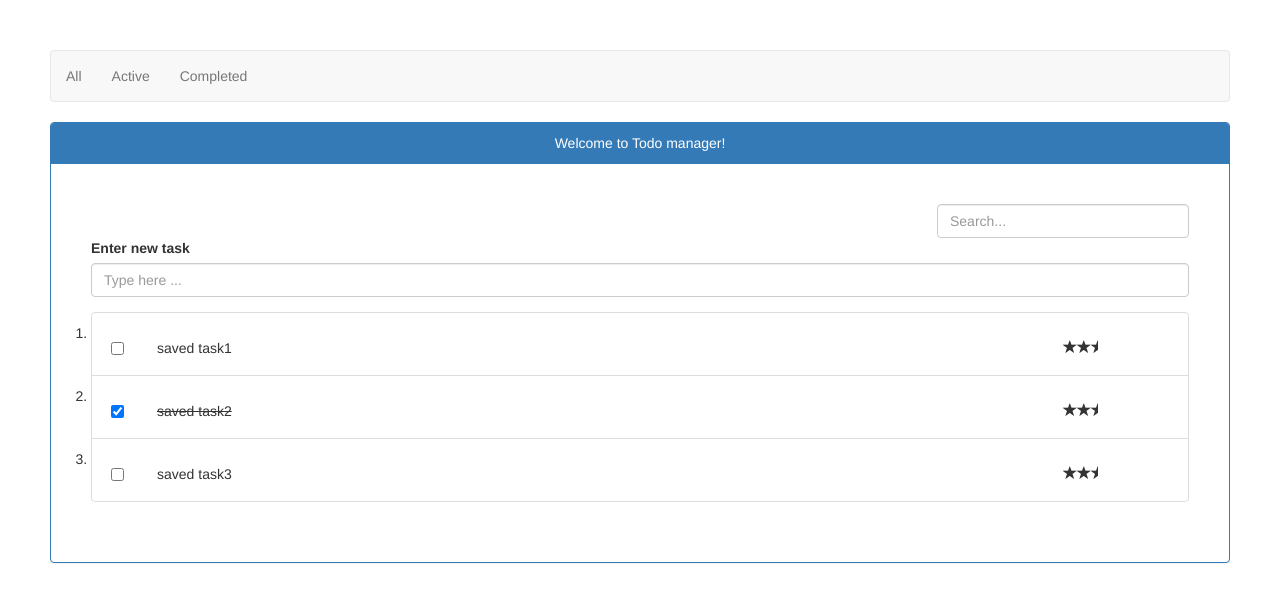
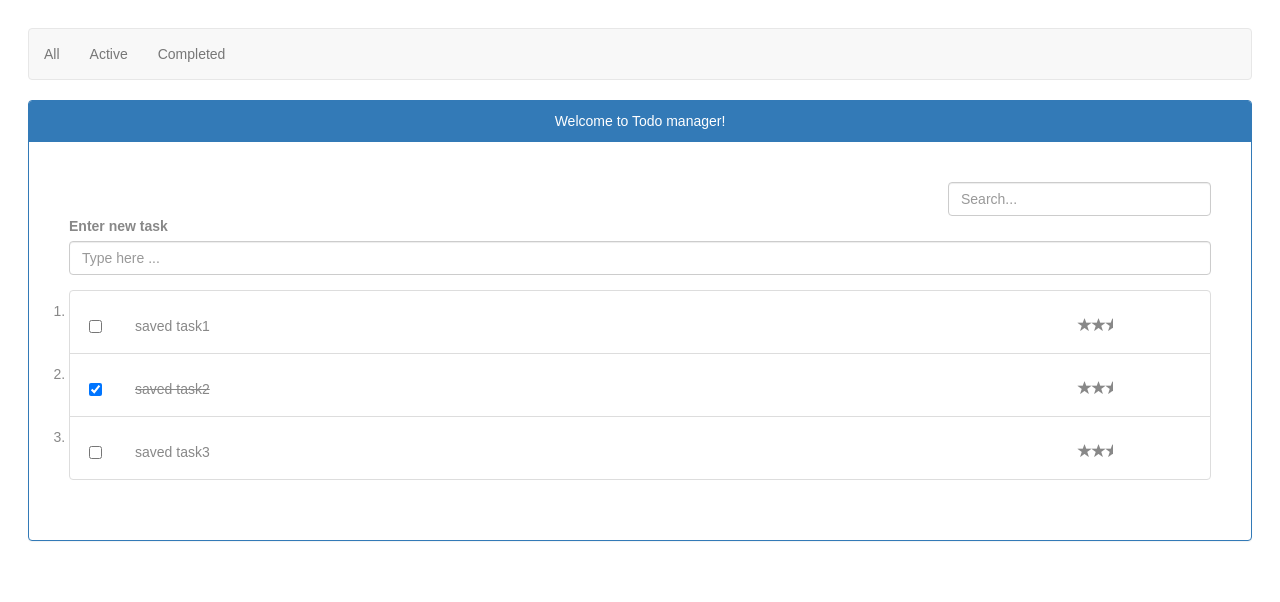
Before and after one commit to shubham-aneja/angular-samples, an Angular app: page / in a window 1280 px wide. Shown: the top 602 px of the page. Built offline with nearby package versions, Linux system fonts and the light colour scheme.

Commit message:
link visit css and global css added

```diff
--- a/src/app/app.component.css
+++ b/src/app/app.component.css
@@ -2,3 +2,15 @@
 .panel-body {
   padding: 40px;
 }
+
+
+nav a:visited, a:link {
+  color: #607D8B;
+}
+nav a:hover {
+  color: #039be5;
+  background-color: #CFD8DC;
+}
+nav a.active {
+  color: #039be5;
+}
--- a/src/app/app.component.html
+++ b/src/app/app.component.html
@@ -3,13 +3,13 @@
   <nav class="navbar navbar-default">
     <ul class="nav navbar-nav">
       <li>
-        <a [routerLink]="['', 'all']">All</a>
+        <a routerLinkActive="active" [routerLink]="['', 'all']">All</a>
       </li>
       <li>
-        <a [routerLink]="['', 'active']">Active</a>
+        <a routerLinkActive="active" [routerLink]="['', 'active']">Active</a>
       </li>
       <li>
-        <a  [routerLink]="['', 'completed']">Completed</a>
+        <a  routerLinkActive="active" [routerLink]="['', 'completed']">Completed</a>
       </li>
     </ul>
   </nav>
--- a/src/app/tasks/tasks-list.component.ts
+++ b/src/app/tasks/tasks-list.component.ts
@@ -3,6 +3,10 @@ import {TaskService} from './task.service'
 import {ITask} from './task'
 import {ActivatedRoute} from '@angular/router'
 import uuid from 'uuid'
+
+
+
+import 'rxjs/add/operator/switchMap';
 
 @Component({
   selector: 'tasks-list',
@@ -27,6 +31,26 @@ export class TasksListComponent implements OnInit {
     this.sub = this._route.params.subscribe(params => {
       this.status = params.status
     });
+
+    this._route.paramMap
+      .switchMap((params) => {
+        console.log(' params are here again, this time with the help of switchMap ', params)
+        /*this console wont get printed untill subscibe is used post to this function call*/
+        return ['abc']
+      })
+      .subscribe(status => {
+
+        console.log('param is', status)
+        //return status
+      });
+      //COmment this out, but remember, subscribe only works with stream respose,
+      //  like a [array] or a string(array of character) lets say 'abc' or ['a','b','c']
+
+
+    /*  this.route.paramMap
+     .switchMap((params: ParamMap) => this.heroService.getHero(+params.get('id')))
+     .subscribe(hero => this.hero = hero);*/
+
   }
 
   ngOnDestroy() {
@@ -37,26 +61,26 @@ export class TasksListComponent implements OnInit {
     value.trim()
     if (!value)return;
     this.taskList = [...this.taskList,
-      {id:uuid.v4(), title: value, isCompleted: this.status === 'completed', priority: 1}
+      {id: uuid.v4(), title: value, isCompleted: this.status === 'completed', priority: 1}
     ]
     this.taskTitle = '';
   }
 
-  toggleCompletionStatus(task:ITask, index: number = 2):void {
-    this.taskList = this.taskList.map( (currentTask, currentIndex) => {
-      if(task.id=== currentTask.id){
+  toggleCompletionStatus(task:ITask, index:number = 2):void {
+    this.taskList = this.taskList.map((currentTask, currentIndex) => {
+      if (task.id === currentTask.id) {
         return {
           ...currentTask,
           isCompleted: !currentTask.isCompleted
         }
-      }else {
+      } else {
         return currentTask
       }
     })
 
   }
 
-  onTaskPriorityPress(priority:number): void {
+  onTaskPriorityPress(priority:number):void {
     console.log(`Task clicked with priority ${priority} in parent/task-list component`)
   }
 }
--- a/src/styles.css
+++ b/src/styles.css
@@ -1,4 +1,21 @@
-/* You can add global styles to this file, and also import other style files */
-body{
-  margin: 50px
+h1 {
+  color: #369;
+  font-family: Arial, Helvetica, sans-serif;
+  font-size: 250%;
 }
+h2, h3 {
+  color: #444;
+  font-family: Arial, Helvetica, sans-serif;
+  font-weight: lighter;
+}
+body {
+  margin: 2em;
+}
+body, input[text], button {
+  color: #888;
+  font-family: Cambria, Georgia;
+}
+/* everywhere else */
+* {
+  font-family: Arial, Helvetica, sans-serif;
+}
```
